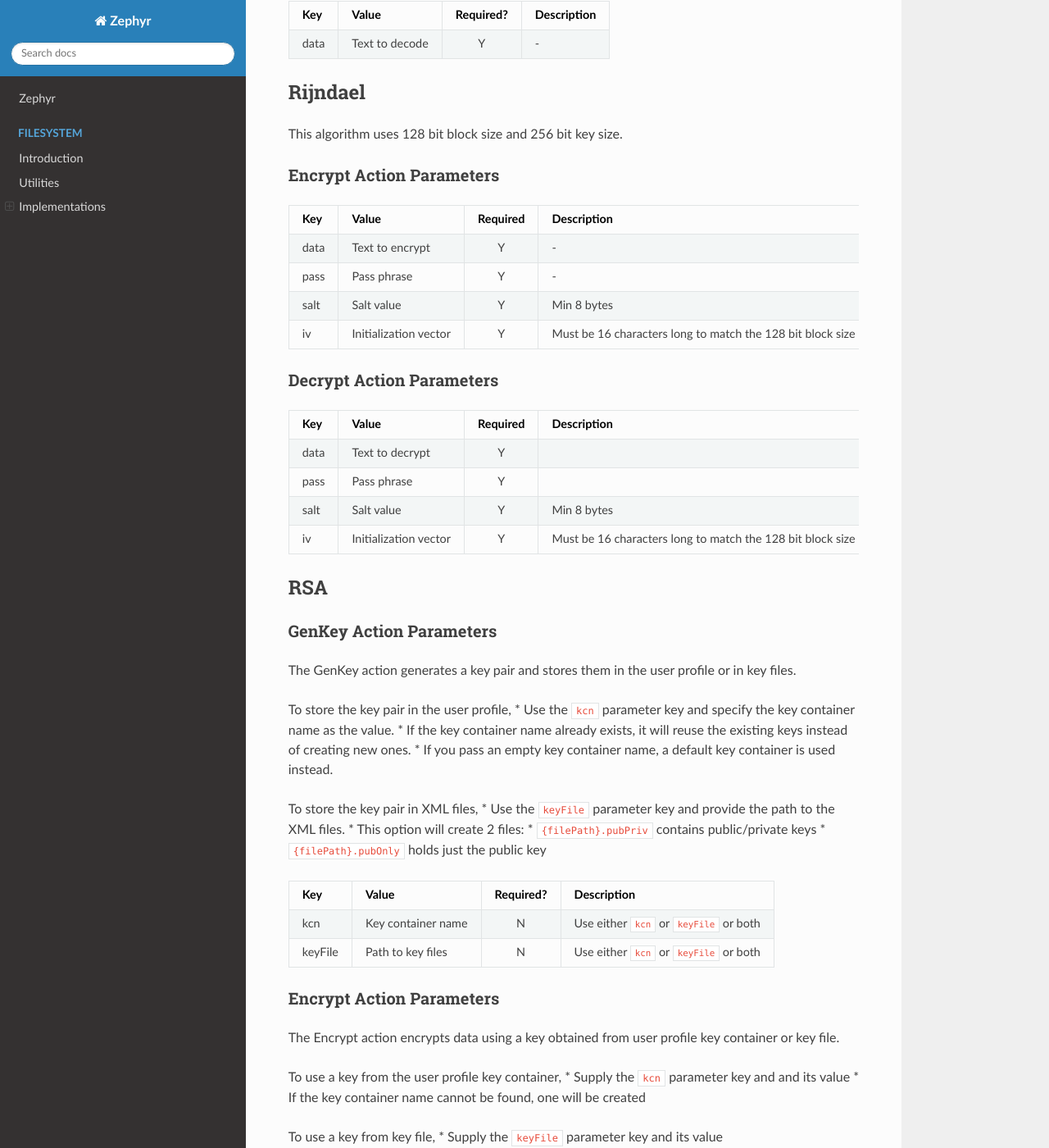
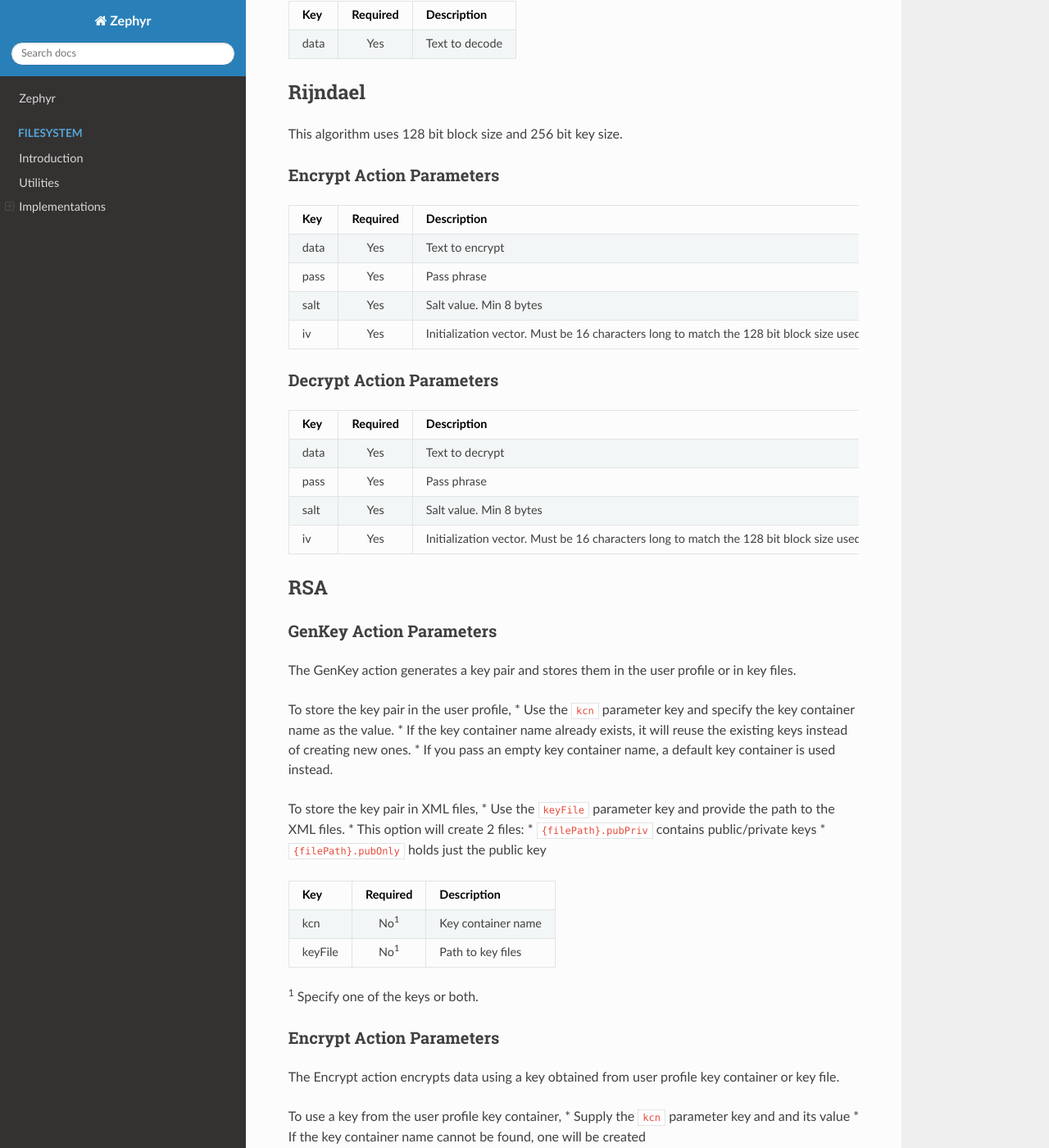
Before and after one commit to SynapseProject/zephyr.docs, an MkDocs documentation site: the page built from docs/cli/crypto.md, in a window 1280 px wide and 1400 px high, scrolled down 1308 px. Shown: the whole window at 82% size. Built offline with MkDocs 1.6.1, drawn with Linux system fonts in a browser that asks for light colours; nearby versions of some CDN libraries; old or Windows-style settings are respelled for this version of MkDocs; some of the changed text lies outside the part shown.

Commit message:
Another minor update to crypto cli doc

````diff
--- a/docs/cli/crypto.md
+++ b/docs/cli/crypto.md
@@ -45,15 +45,15 @@ Syntax:
 
 ### Encode Action Parameter
 
-|Key|Value|Required?|Description
-|-|-|:-:|-
-|data|Text to encode|Y|-
+|Key|Required|Description
+|-|:-:|-
+|data|Yes|Text to encode
 
 ### Decode Action Parameter
 
-|Key|Value|Required?|Description
-|-|-|:-:|-
-|data|Text to decode|Y|-
+|Key|Required|Description
+|-|:-:|-
+|data|Yes|Text to decode
 
 ## Rijndael
 
@@ -61,21 +61,21 @@ This algorithm uses 128 bit block size and 256 bit key size.
 
 ### Encrypt Action Parameters
 
-|Key|Value|Required|Description
-|-|-|:-:|-
-|data|Text to encrypt|Y|-
-|pass|Pass phrase|Y|-
-|salt|Salt value|Y|Min 8 bytes
-|iv|Initialization vector|Y|Must be 16 characters long to match the 128 bit block size used in algorithm
+|Key|Required|Description
+|-|:-:|-
+|data|Yes|Text to encrypt
+|pass|Yes|Pass phrase
+|salt|Yes|Salt value. Min 8 bytes
+|iv|Yes|Initialization vector. Must be 16 characters long to match the 128 bit block size used in algorithm
 
 ### Decrypt Action Parameters
 
-|Key|Value|Required|Description
-|-|-|:-:|-
-|data|Text to decrypt|Y|
-|pass|Pass phrase|Y|
-|salt|Salt value|Y|Min 8 bytes
-|iv|Initialization vector|Y|Must be 16 characters long to match the 128 bit block size used in algorithm
+|Key|Required|Description
+|-|:-:|-
+|data|Yes|Text to decrypt
+|pass|Yes|Pass phrase
+|salt|Yes|Salt value. Min 8 bytes
+|iv|Yes|Initialization vector. Must be 16 characters long to match the 128 bit block size used in algorithm
 
 ## RSA
 
@@ -94,10 +94,12 @@ To store the key pair in XML files,
     * `{filePath}.pubPriv` contains public/private keys
     * `{filePath}.pubOnly` holds just the public key
 
-|Key|Value|Required?|Description
-|-|-|:-:|-
-|kcn|Key container name|N|Use either `kcn` or `keyFile` or both
-|keyFile|Path to key files|N|Use either `kcn` or `keyFile` or both
+|Key|Required|Description
+|-|:-:|-
+|kcn|No<sup>1</sup>|Key container name
+|keyFile|No<sup>1</sup>|Path to key files
+
+<sup>1</sup> Specify one of the keys or both.
 
 ### Encrypt Action Parameters
 
@@ -112,11 +114,13 @@ To use a key from key file,
 
 `kcn` has a higher priority over `keyPath`. So when both parameter keys are supplied, `keyFile` will be ignored.
 
-|Key|Value|Required?|Description
-|-|-|:-:|-
-|data|Text to encrypt|Y|-
-|kcn|Key container name|N|Use either `kcn` or `keyFile`
-|keyFile|Path to key file|N|Use either `kcn` or `keyFile`
+|Key|Required|Description
+|-|:-:|-
+|data|Yes|Text to encrypt
+|kcn|No<sup>2</sup>|Key container name
+|keyFile|No<sup>2</sup>|Path to key file
+
+<sup>2</sup> One of the keys (`kcn` or `keyFile`) must be supplied.
 
 ### Decrypt Action Parameters
 
@@ -130,25 +134,30 @@ To use a key from key file,
 
 `kcn` has a higher priority over `keyPath`. So when both parameter keys are supplied, `keyFile` will be ignored.
 
-|Key|Value|Required?|Description
-|-|-|:-:|-
-|data|Text to decrypt|Y|-
-|kcn|Key container name|N|Use either `kcn` or `keyFile`
-|keyFile|Path to key file|N|Use either `kcn` or `keyFile`
+|Key|Required|Description
+|-|:-:|-
+|data|Yes|Text to decrypt
+|kcn|No<sup>3</sup>|Key container name
+|keyFile|No<sup>3</sup>|Path to key file
 
+<sup>3</sup> One of the keys (`kcn` or `keyFile`) must be supplied.
 
 # Examples
 
 ```dos
 zephyr crypto base64 encode data:"text to encrypt"
 
-zephyr crypto rijndael encrypt data:"text to encrypt" pass:password salt:saltvalue iv:1234567890123456
+zephyr crypto rijndael encrypt data:"text to encrypt"
+    pass:password salt:saltvalue iv:1234567890123456
 
-zephyr crypto rsa genkey kcn:samplecontainer keyfile:c:\temp\sample
+zephyr crypto rsa genkey kcn:samplecontainer
+    keyfile:c:\temp\sample
 
-zephyr crypto rsa encrypt data:"text to encrypt" kcn:samplecontainer
+zephyr crypto rsa encrypt data:"text to encrypt"
+    kcn:samplecontainer
 
-zephyr crypto rsa encrypt data:"text to encrypt" keyFile:c:\temp\sample.pubOnly
+zephyr crypto rsa encrypt data:"text to encrypt"
+    keyFile:c:\temp\sample.pubOnly
 
 ```
 
````
